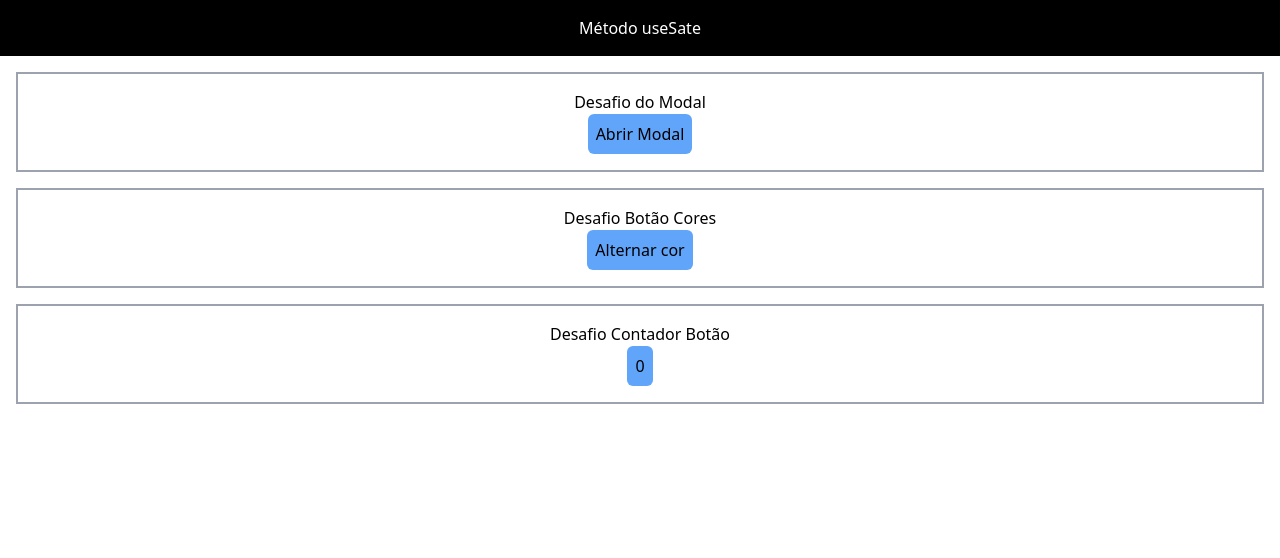
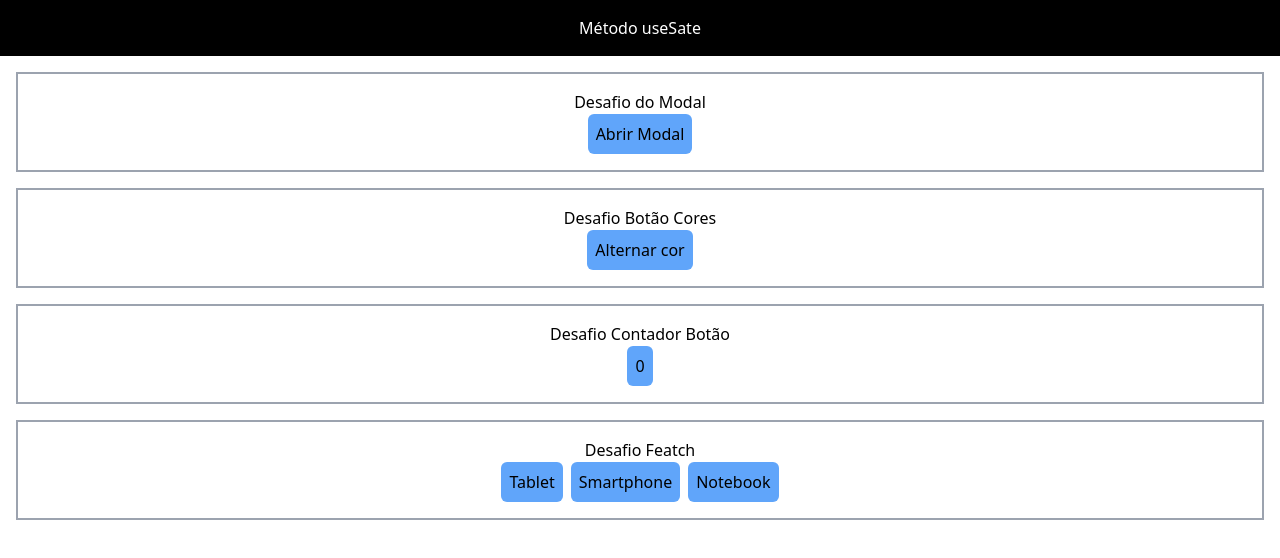
Before and after one commit to daniloaugusto9101/origamid-react, a React (Vite) app: page /pageHookState in a window 1280 px wide. Shown: the top 558 px of the page. Built offline with nearby package versions, Linux system fonts and the light colour scheme.

Commit message:
feat: Desafios Hook useState com fetch

```diff
--- a/src/pages/PageHookState.jsx
+++ b/src/pages/PageHookState.jsx
@@ -6,6 +6,16 @@ const PageHookState = () => {
   const [isModal, setIsModal] = React.useState(false);
   const [color, setColor] = React.useState(true);
   const [count, setCount] = React.useState(0);
+  const [produto, setProduto] = React.useState(null);
+  const [loading, setLoading] = React.useState(false);
+
+  function handleClik({ target }) {
+    setLoading(true);
+    fetch(`https://ranekapi.origamid.dev/json/api/produto/${target.value}`)
+      .then((response) => response.json())
+      .then((json) => setProduto(json))
+      .finally(() => setLoading(false));
+  }
   return (
     <div>
       <h1 className="text-center bg-black text-white p-4">Método useSate</h1>
@@ -26,6 +36,27 @@ const PageHookState = () => {
           {count}
         </button>
       </div>
+      <div className="border-2 border-gray-400 p-4 m-4">
+        <h1 className="text-center">Desafio Featch</h1>
+        <div className="flex justify-center items-center gap-2">
+          <button className={`bg-blue-400 p-2 rounded-md cursor-pointer`} value="tablet" onClick={handleClik}>
+            Tablet
+          </button>
+          <button className={`bg-blue-400 p-2 rounded-md cursor-pointer`} value={"smartphone"} onClick={handleClik}>
+            Smartphone
+          </button>
+          <button className={`bg-blue-400 p-2 rounded-md cursor-pointer`} value={"notebook"} onClick={handleClik}>
+            Notebook
+          </button>
+        </div>
+        {loading && <p>Carregando...</p>}
+        {!loading && produto && (
+          <>
+            <p>Nome: {produto.nome}</p>
+            <p>Preco: {produto.preco}</p>
+          </>
+        )}
+      </div>
     </div>
   );
 };
```
